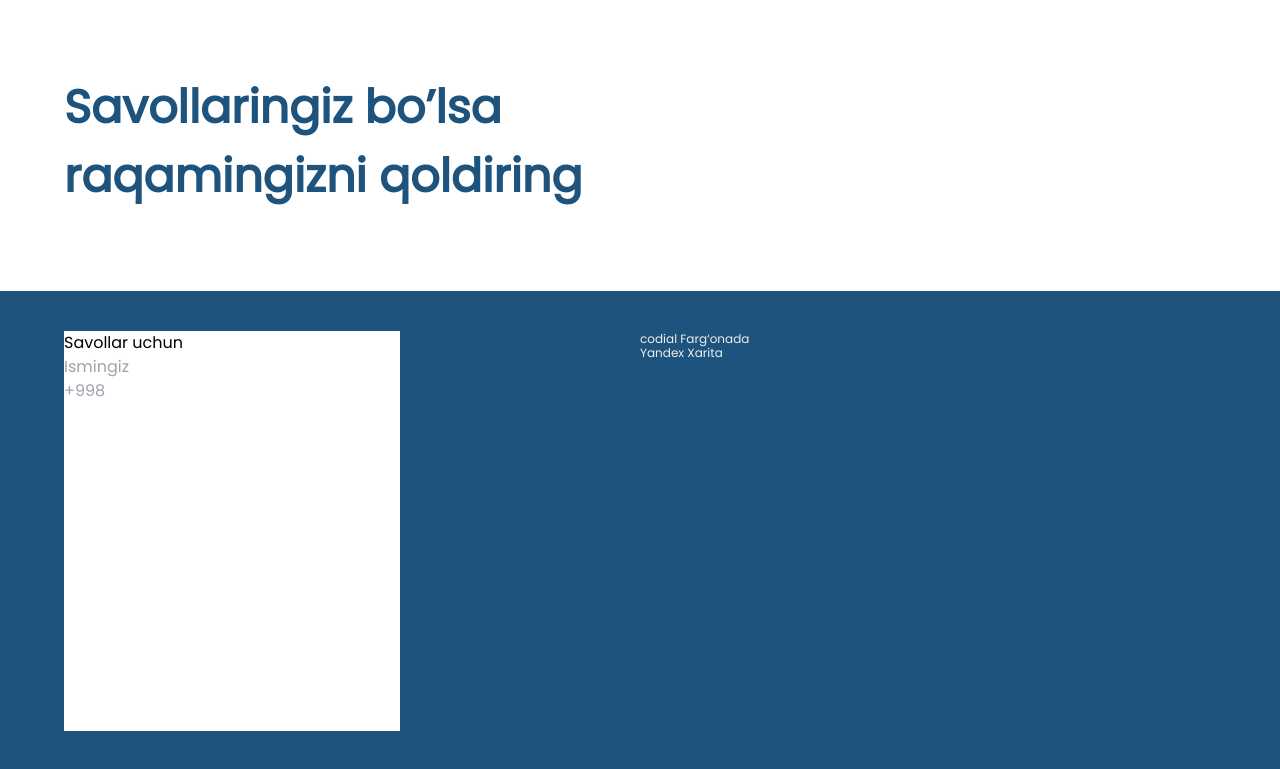
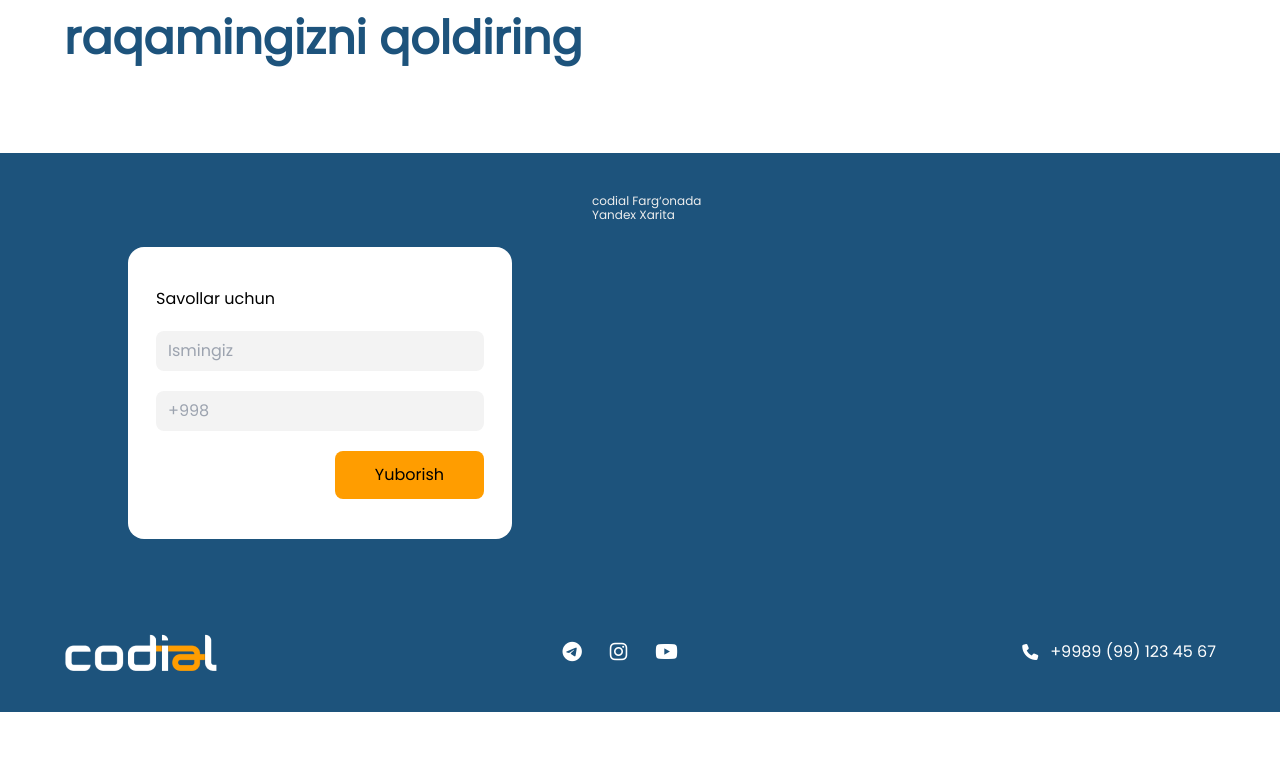
Before and after one commit to khurshid-dev/codialuz, a React (Create React App) app: page / in a window 1280 px wide. Shown: the part 5852-6621 px from the top of the page. After the commit the page ends 6564 px from the top, so only its background shows below. Built offline with nearby package versions, Linux system fonts and the light colour scheme.

Commit message:
конец первого листа

```diff
--- a/src/components/Footer.js
+++ b/src/components/Footer.js
@@ -145,10 +145,10 @@ function Footer() {
         </div>
       </div>
       <div className="px-16 py-10">
-        <h1 className="animate__fadeInLeft wow text-[#1D537C] font-bold text-[46px]">Codialni tanlash uchun <br /> 9ta sabab</h1>
-        <h1 className="text-[#1D537C] font-bold text-[46px]">
+        <h1 className="animate__fadeInLeft wow text-[#1D537C] font-bold text-[46px]">
           Codialni tanlash uchun <br /> 9ta sabab
         </h1>
+
         <div className="grid justify-items-center  grid-cols-3 gap-5 py-10">
           <div className="animate__fadeInLeft wow">
             <div className="border border-transparent min-h-[150px] p-4 bg-[#FCFDFF] w-[300px]">
@@ -201,7 +201,8 @@ function Footer() {
                 <h1 className="font-semibold text-xl">Ta’lim</h1>
               </div>
               <p className="text-base text-[#002D4F] font-normal">
-              Darslar Farg’ona, Marg’ilon va Andijon filiallarida olib boriladi
+                Darslar Farg’ona, Marg’ilon va Andijon filiallarida olib
+                boriladi
               </p>
             </div>
           </div>
@@ -258,7 +259,7 @@ function Footer() {
           <div className="flex py-10 gap-10 items-center animate__fadeInLeft wow">
             <img src="./images/boss.png" alt="" />
             <div>
-              <h1 className="font-medium text-xl text-[#3D3D3D] mb-10 animate__fadeInLeft wow">
+              <h1 className="font-medium text-xl text-[#3D3D3D] mb-10 animate__fadeInLeft wow leading-8">
                 Lorem ipsum dolor sit amet consectetur. Sodales sed mollis diam
                 massa sodales sem id aliquet Sodales sed mollis diam massa
                 sodales sem id aliquet
@@ -269,25 +270,37 @@ function Footer() {
                   Lorem ipsum dolor sit amet consectetur.
                 </h1>
               </div>
-              <div className="flex items-center gap-5 my-5 animate__fadeInLeft wow " data-wow-delay="0.2s">
+              <div
+                className="flex items-center gap-5 my-5 animate__fadeInLeft wow "
+                data-wow-delay="0.2s"
+              >
                 <i className="fa-solid fa-check text-lg text-yellow-400 bg-[#1D537C] rounded-full px-2 py-1"></i>
                 <h1 className="font-medium text-xl text-[#3D3D3D]">
                   Lorem ipsum dolor sit amet consectetur.
                 </h1>
               </div>
-              <div className="flex items-center gap-5 my-5 animate__fadeInLeft wow" data-wow-delay="0.3s">
+              <div
+                className="flex items-center gap-5 my-5 animate__fadeInLeft wow"
+                data-wow-delay="0.3s"
+              >
                 <i className="fa-solid fa-check text-lg text-yellow-400 bg-[#1D537C] rounded-full px-2 py-1"></i>
                 <h1 className="font-medium text-xl text-[#3D3D3D]">
                   Lorem ipsum dolor sit amet consectetur.
                 </h1>
               </div>
-              <div className="flex items-center gap-5 my-5 animate__fadeInLeft wow " data-wow-delay="0.4s">
+              <div
+                className="flex items-center gap-5 my-5 animate__fadeInLeft wow "
+                data-wow-delay="0.4s"
+              >
                 <i className="fa-solid fa-check text-lg text-yellow-400 bg-[#1D537C] rounded-full px-2 py-1"></i>
                 <h1 className="font-medium text-xl text-[#3D3D3D]">
                   Lorem ipsum dolor sit amet consectetur.
                 </h1>
               </div>
-              <div className="flex items-center gap-5 my-5 animate__fadeInLeft wow" data-wow-delay="0.5s">
+              <div
+                className="flex items-center gap-5 my-5 animate__fadeInLeft wow"
+                data-wow-delay="0.5s"
+              >
                 <i className="fa-solid fa-check text-lg text-yellow-400 bg-[#1D537C] rounded-full px-2 py-1"></i>
                 <h1 className="font-medium text-xl text-[#3D3D3D]">
                   Lorem ipsum dolor sit amet consectetur.
@@ -300,13 +313,69 @@ function Footer() {
           </h1>
         </div>
       </div>
-        <div className="footer py-10 px-16 grid grid-cols-2 bg-[#1D537C]">
-          <div className="bg-white w-7/12">
+      <div className="footer bg-[#1D537C] pt-10 pb-10 px-16">
+        <div className="flex items-center justify-center gap-20 ">
+          <div className="bg-white rounded-2xl w-4/12 flex flex-col items-start px-7 py-10 gap-5">
             <h1>Savollar uchun</h1>
-            <input type="text" placeholder="Ismingiz"/>
-            <input type="tel" placeholder="+998" />
+            <input
+              type="text"
+              placeholder="Ismingiz"
+              className="py-2 px-3 rounded-lg w-full bg-[#F3F3F3]"
+            />
+            <input
+              type="tel"
+              placeholder="+998"
+              className="py-2 px-3 rounded-lg w-full bg-[#F3F3F3]"
+            />
+            <div className="flex items-end w-full justify-end">
+              <button className="py-3 rounded-lg px-10 bg-[#FF9D00]">
+                Yuborish
+              </button>
             </div>
-          <div className="relative overflow-hidden rounded-md"><a href="https://yandex.uz/maps/10336/phergana/search/codial/?utm_medium=mapframe&utm_source=maps" className="text-[#eee] text-xs absolute top-0">codial  Farg‘onada</a><a href="https://yandex.uz/maps/10336/phergana/?utm_medium=mapframe&utm_source=maps"className="text-[#eee] text-xs absolute top-[14px]">Yandex Xarita</a><iframe src="https://yandex.uz/map-widget/v1/?l=stv%2Csta&ll=71.782436%2C40.383160&mode=search&sll=71.784935%2C40.386878&sspn=0.018089%2C0.008352&text=codial&tilt=0.8726646259971648&z=16" width={"560"} height={"400"} frameborder="1" allowfullscreen="true" className="relative"></iframe></div>
+          </div>
+          <div className="relative overflow-hidden rounded-md">
+            <a
+              href="https://yandex.uz/maps/10336/phergana/search/codial/?utm_medium=mapframe&utm_source=maps"
+              className="text-[#eee] text-xs absolute top-0"
+            >
+              codial Farg‘onada
+            </a>
+            <a
+              href="https://yandex.uz/maps/10336/phergana/?utm_medium=mapframe&utm_source=maps"
+              className="text-[#eee] text-xs absolute top-[14px]"
+            >
+              Yandex Xarita
+            </a>
+            <iframe
+              src="https://yandex.uz/map-widget/v1/?l=stv%2Csta&ll=71.782436%2C40.383160&mode=search&sll=71.784935%2C40.386878&sspn=0.018089%2C0.008352&text=codial&tilt=0.8726646259971648&z=16"
+              width={"560"}
+              height={"400"}
+              frameborder="1"
+              allowfullscreen="true"
+              className="relative"
+            ></iframe>
+          </div>
+        </div>
+        <div className="flex items-center mt-10 justify-between">
+          <div>
+            <img src="./images/footerLogo.png" alt="" />
+          </div>
+          <div className="text-xl text-white flex gap-7">
+            <a href="https://telegram.org/">
+              <i className="fa-brands fa-telegram"></i>
+            </a>
+            <a href="https://instagram.com/">
+              <i className="fa-brands fa-instagram"></i>
+            </a>
+            <a href="https://youtube.com/">
+              <i className="fa-brands fa-youtube"></i>
+            </a>
+          </div>
+          <div className="flex gap-3 text-white items-center text-base">
+            <i className="fa-solid fa-phone text-white"></i>
+            <p>+9989 (99) 123 45 67</p>
+          </div>
+        </div>
       </div>
     </div>
   );
```
Also changed, not shown: public/images/footerLogo.png (added). Lines whose indentation alone changed are shown as unchanged.
